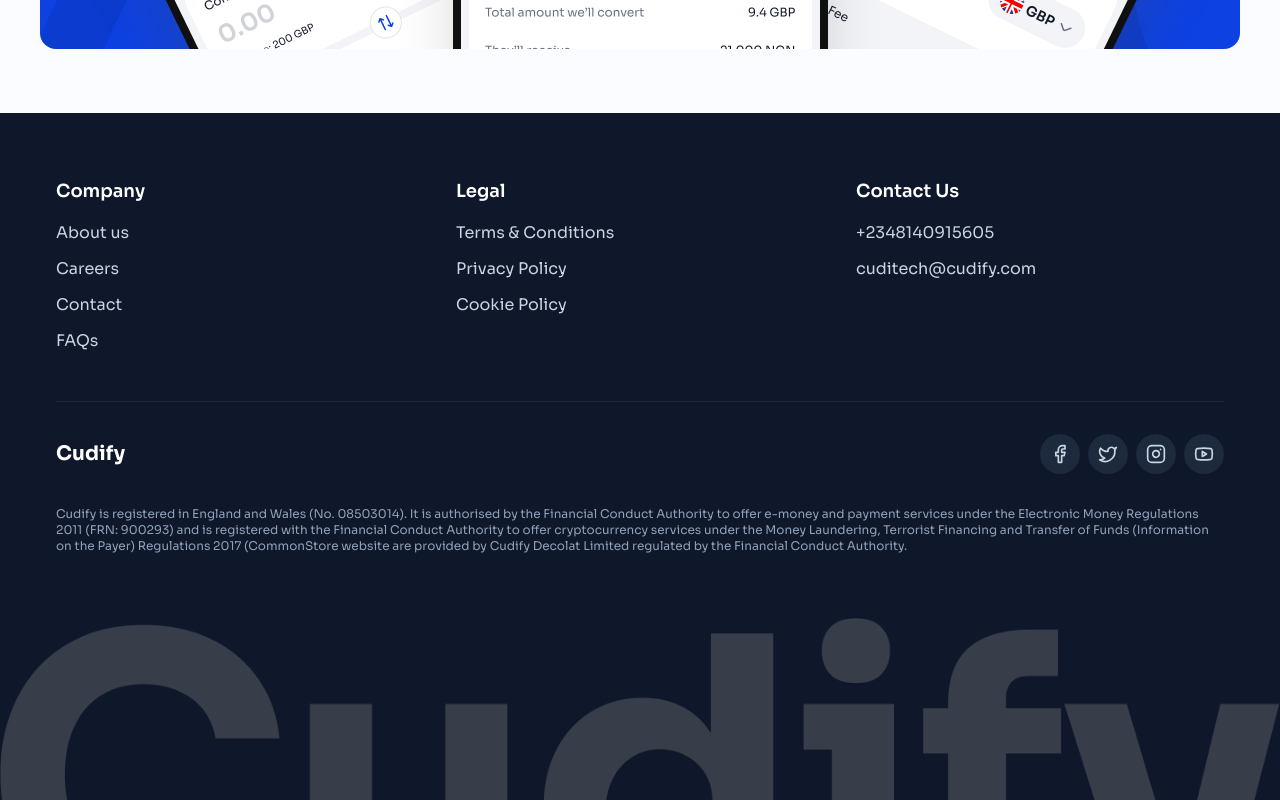
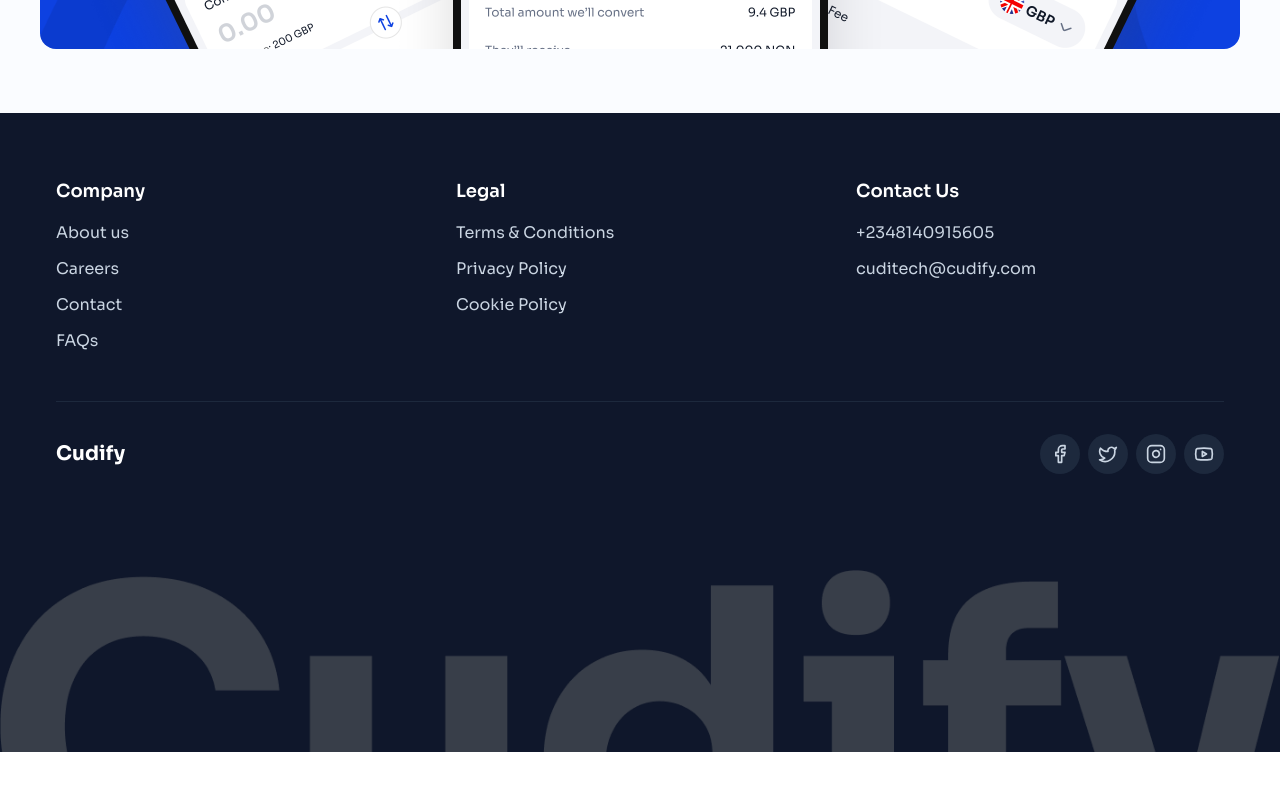
Before and after one commit to Joesef127/cudify, a React (Vite) app: page / in a window 1280 px wide. Shown: the part 7907-8707 px from the top of the page. After the commit the page ends 8659 px from the top, so only its background shows below. Built offline with nearby package versions, Linux system fonts and the light colour scheme; no server answers.

Commit message:
chore: removed footer

```diff
--- a/src/components/Footer.tsx
+++ b/src/components/Footer.tsx
@@ -123,17 +123,6 @@
             className="mt-8 text-xs text-slate-400 space-y-2"
             data-aos="fade-down"
           >
-            <p>
-              Cudify is registered in England and Wales (No. 08503014). It is
-              authorised by the Financial Conduct Authority to offer e-money and
-              payment services under the Electronic Money Regulations 2011 (FRN:
-              900293) and is registered with the Financial Conduct Authority to
-              offer cryptocurrency services under the Money Laundering,
-              Terrorist Financing and Transfer of Funds (Information on the
-              Payer) Regulations 2017 (CommonStore website are provided by
-              Cudify Decolat Limited regulated by the Financial Conduct
-              Authority.
-            </p>
           </div>
         </div>
       </div>
```
